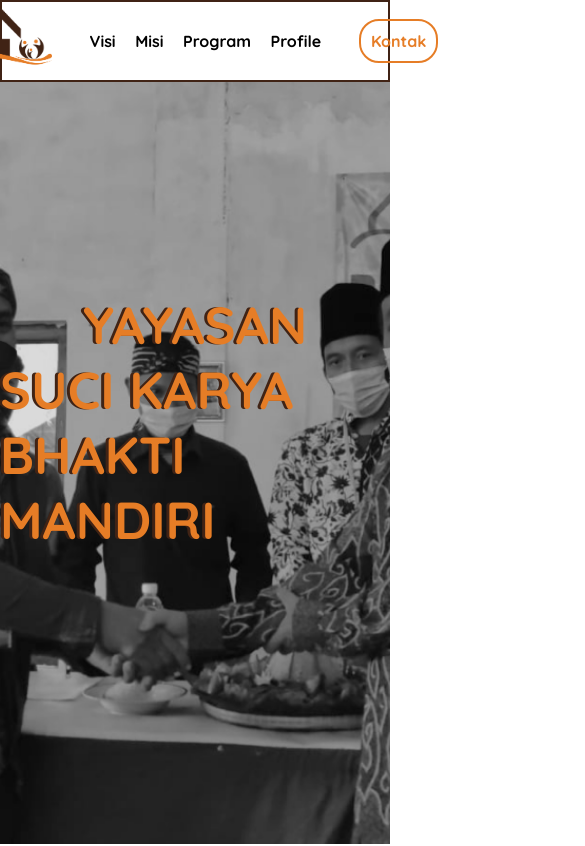
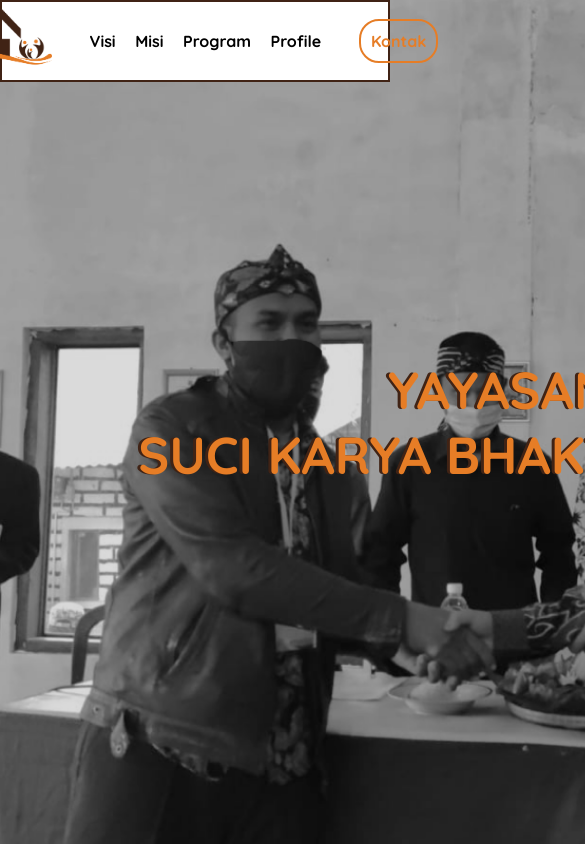
Before and after one commit to shidiqmuh0/yskbm, a plain HTML site: page index.html in a window 390 px wide. Shown: the top 846 px of the page, 585 px wide, since content can reach past the window. Drawn offline with Linux system fonts and the light colour scheme.

Commit message:
test home

```diff
--- a/css/style.css
+++ b/css/style.css
@@ -16,6 +16,7 @@
     width: 100%;
     background-color: #fff;
     border: 2px solid #402315;
+    z-index: 1;
 }
 
 .heading {
@@ -66,14 +67,19 @@
 
 #home {
     background-image: url(/image/yayasan-home.png);
+    background-position: center;
     background-repeat: no-repeat;
     background-size: cover;
     background-attachment: fixed;
+    height: 100vh;
+    z-index: 2;
+}
+
+#home {
     display: flex;
     flex-direction: column;
     justify-content: center;
     align-items: center;
-    height: 100vh;
 }
 
 #home h1 {
@@ -312,6 +318,7 @@
 @media only screen and (max-width: 900px) {
     #home {
         background-position: center;
+        width: 1000px;
     }
 
     #home h1 {
```
